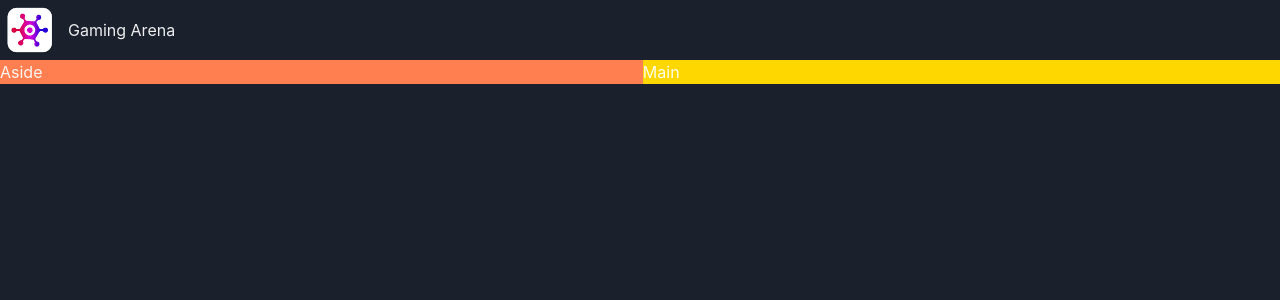
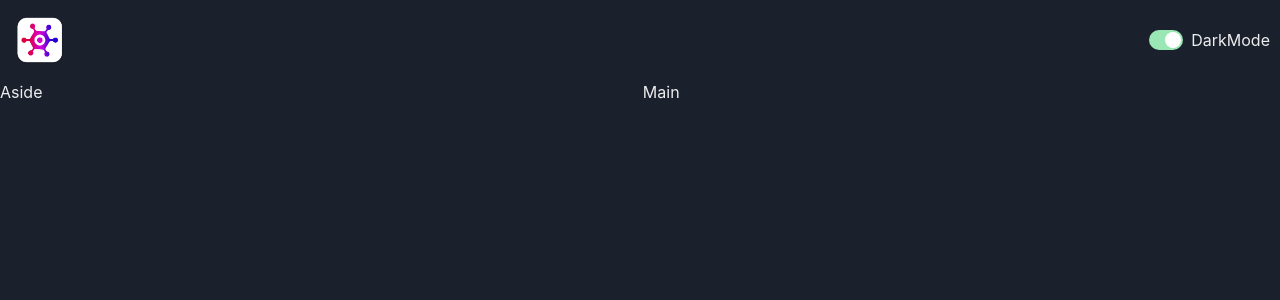
Before and after one commit to OverloadedSam/gaming-arena, a React (Vite) app in the folder client/: page / in a window 1280 px wide. Shown: the top 300 px of the page. Built offline with nearby package versions, Linux system fonts and the light colour scheme.

Commit message:
Build color mode switch component

```diff
--- a/client/src/App.tsx
+++ b/client/src/App.tsx
@@ -1,5 +1,5 @@
-import { Button, ColorModeScript } from '@chakra-ui/react';
 import { ChakraProvider, Grid, GridItem, Show } from '@chakra-ui/react';
+import { ColorModeScript } from '@chakra-ui/react';
 import theme from './theme';
 import NavBar from './components/NavBar';
 
@@ -19,14 +19,10 @@
           </GridItem>
 
           <Show above='lg'>
-            <GridItem area='aside' bg='coral'>
-              Aside
-            </GridItem>
+            <GridItem area='aside'>Aside</GridItem>
           </Show>
 
-          <GridItem area='main' bg='gold'>
-            Main
-          </GridItem>
+          <GridItem area='main'>Main</GridItem>
         </Grid>
       </div>
     </ChakraProvider>
--- /dev/null
+++ b/client/src/components/ColorModeSwitch.tsx
@@ -0,0 +1,18 @@
+import { HStack, Switch, Text, useColorMode } from '@chakra-ui/react';
+
+const ColorModeSwitch = () => {
+  const { toggleColorMode, colorMode } = useColorMode();
+
+  return (
+    <HStack>
+      <Switch
+        isChecked={colorMode === 'dark'}
+        onChange={toggleColorMode}
+        colorScheme='green'
+      ></Switch>
+      <Text>DarkMode</Text>
+    </HStack>
+  );
+};
+
+export default ColorModeSwitch;
--- a/client/src/components/NavBar.tsx
+++ b/client/src/components/NavBar.tsx
@@ -1,13 +1,16 @@
-import { HStack, Image, Text } from '@chakra-ui/react';
+import { HStack, Image } from '@chakra-ui/react';
 import logo from '../assets/logo.webp';
+import ColorModeSwitch from './ColorModeSwitch';
 
 const NavBar = () => {
-  return <div>
-    <HStack>
-      <Image src={logo} boxSize='60px' />
-      <Text>Gaming Arena</Text>
-    </HStack>
-  </div>;
+  return (
+    <div>
+      <HStack justifyContent='space-between' padding='10px'>
+        <Image src={logo} boxSize='60px' />
+        <ColorModeSwitch />
+      </HStack>
+    </div>
+  );
 };
 
 export default NavBar;
```
